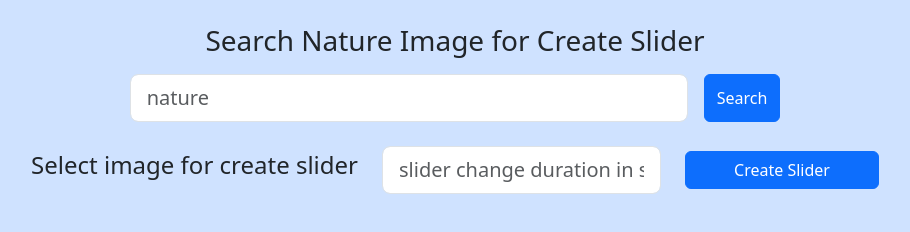
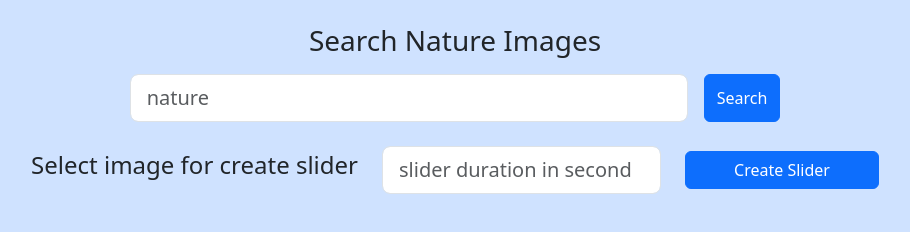
Before and after one commit to aargon007/pixabay-image-slider, a plain HTML site: page index.html in a window 1280 px wide. Shown: the whole page, without its empty margins (185-1095 px from the left). Drawn offline with nearby package versions, Linux system fonts and the light colour scheme.

Commit message:
modify card

```diff
--- a/app.js
+++ b/app.js
@@ -21,7 +21,7 @@ const showImages = (images) => {
     let div = document.createElement("div");
     div.className = "col-lg-3 col-md-6 col-12 img-item mb-4";
     div.innerHTML = `
-    <img class="img-fluid img-thumbnail" onclick=selectItem(event,"${image.webformatURL}") src="${image.webformatURL}" alt="${image.tags}" style="height:350px;width:350px">
+    <img class="img-fluid img-thumbnail mx-auto w-100" onclick=selectItem(event,"${image.webformatURL}") src="${image.webformatURL}" alt="${image.tags}" style="height:350px;">
     <br>
     <a href="${image.largeImageURL}" class="text-center d-block rounded-2 p-2 bg-secondary text-white mt-1 text-decoration-none" download>Download <i class="fa-solid fa-download "></i></a>
     `;
--- a/index.html
+++ b/index.html
@@ -15,7 +15,7 @@
 </head>
 <body class="bg-primary-subtle container">
     <div class="">
-        <h3 class="mt-4 text-center">Search Nature Image for Create Slider</h3>
+        <h3 class="mt-4 text-center">Search Nature Images</h3>
         <div class="form-inline mt-3 d-flex justify-content-center gap-3">
             <div class="input-group-lg col-md-6 mb-2">
                 <input type="text" class="form-control" id="search" placeholder="nature">
@@ -26,7 +26,7 @@
             <div class=" d-flex flex-md-row flex-column justify-content-center align-items-center gap-md-4 mt-3 gallery-header mb-5">
                 <h4 class="head-title text-center">Select image for create slider</h4>
                 <div class="input-group-lg col-md-3 mb-2 mb-md-0">
-                    <input class="form-control" id="duration" placeholder="slider change duration in second">
+                    <input class="form-control" id="duration" placeholder="slider duration in second">
                 </div>
                 <button id="create-slider" class="btn btn-primary px-md-5 px-3">Create Slider</button>
             </div>
```
